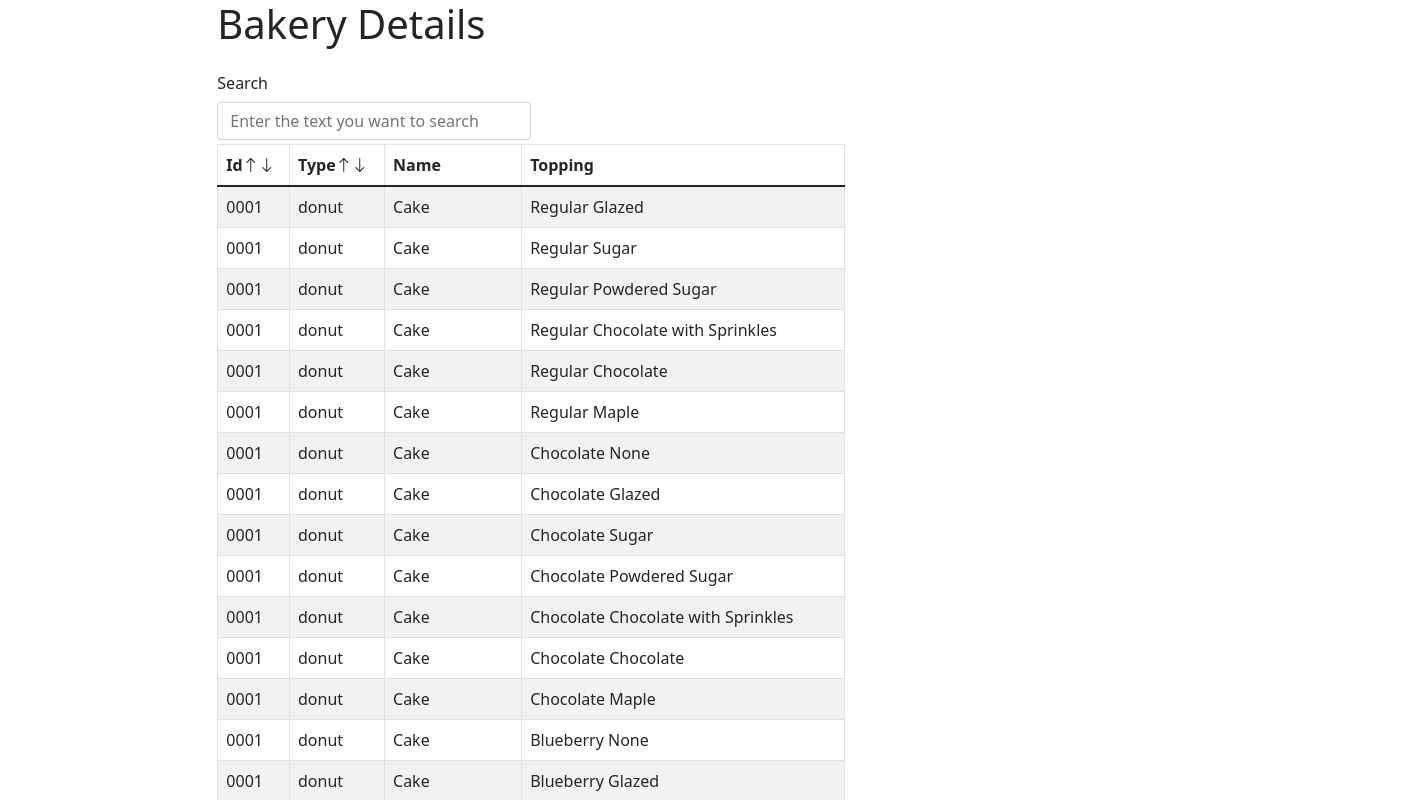
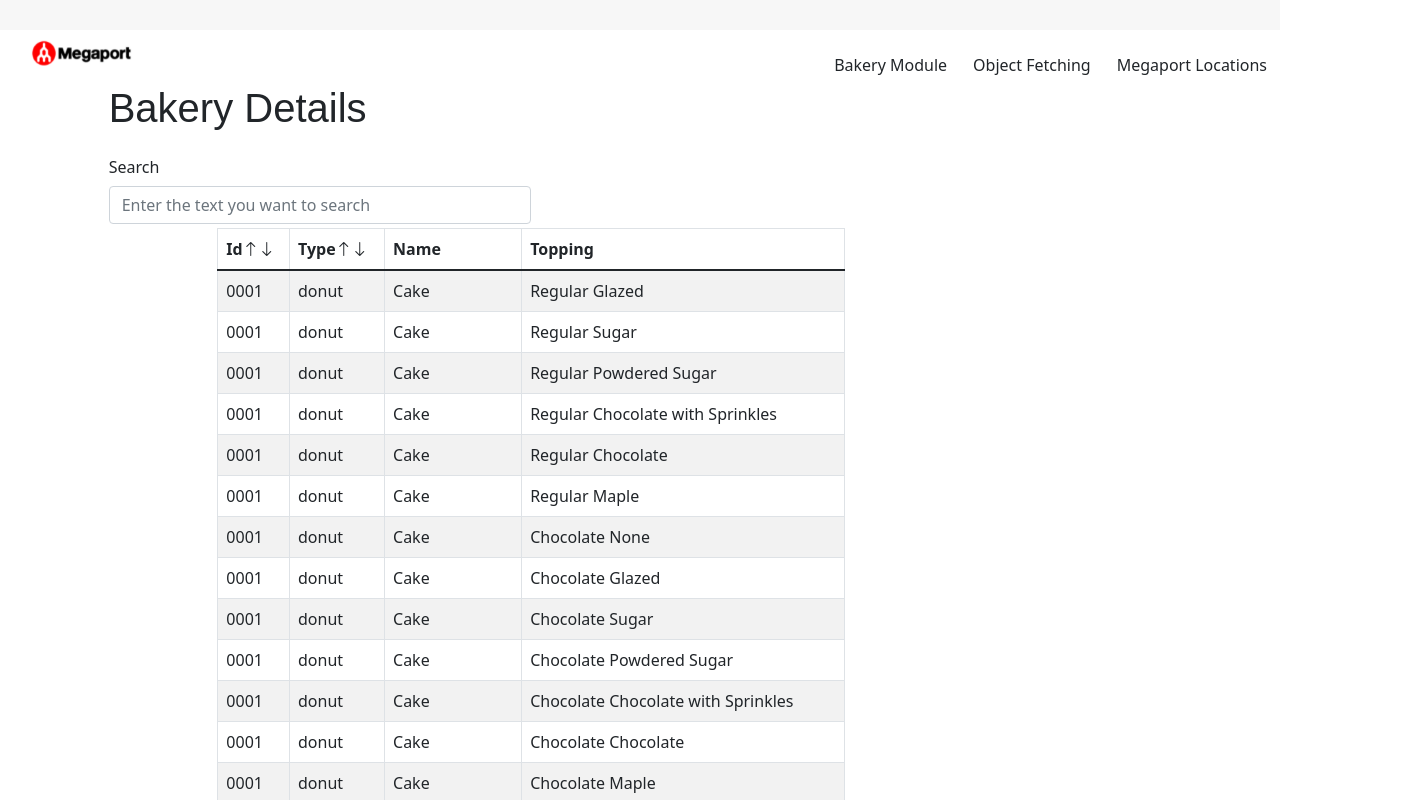
Before and after one commit to dikshanain100/Megaport, an Angular app in the folder assignment/: page /bakery in a window 1280 px wide. Shown: the top 800 px of the page, 1401 px wide, since content can reach past the window. Built offline with nearby package versions, Linux system fonts and the light colour scheme.

Commit message:
diff routes added on parent module

```diff
--- a/assignment/src/app/app.component.css
+++ b/assignment/src/app/app.component.css
@@ -0,0 +1,14 @@
+.blueColor {
+    background-color: #f7f7f7;
+    height: 30px;
+}
+
+.megaport-logo {
+    height: 40px;
+    margin-left: 12px;
+    margin-top: -12px;
+}
+
+.buttons-header {
+    float: right;
+}
--- a/assignment/src/app/app.component.html
+++ b/assignment/src/app/app.component.html
@@ -1 +1,22 @@
+<div class="row">
+    <div class="col-12">
+        <p class="blueColor"></p>
+        <div class="row">
+            <div class="col-6">
+                <img src="/assets/megaPort.PNG" class="megaport-logo">
+            </div>
+            <div class="col-6">
+                <div class="buttons-header">
+                    <button type="button" class="btn" (click)="redirectModule(1)">Bakery Module</button>
+                    <button type="button" class="btn" (click)="redirectModule(2)">Object Fetching</button>
+                    <button type="button" class="btn" (click)="redirectModule(3)">Megaport Locations</button>
+                </div>
+            </div>
+        </div>
+
+    </div>
+</div>
+
+
+
 <router-outlet></router-outlet>
--- a/assignment/src/app/app.component.ts
+++ b/assignment/src/app/app.component.ts
@@ -1,10 +1,27 @@
 import { Component } from '@angular/core';
+import { Router } from '@angular/router';
 
 @Component({
   selector: 'app-root',
   templateUrl: './app.component.html',
   styleUrls: ['./app.component.css']
 })
-export class AppComponent {
-  title = 'assignment';
+export class AppComponent  {
+
+
+  constructor(private router: Router) { }
+
+
+  //  To navigate to different modules
+  redirectModule(module) {
+    if (module == 1) {
+      this.router.navigate(['/bakery']);
+    }
+    else if (module == 2) {
+      this.router.navigate(['/address']);
+    }
+    else {
+      this.router.navigate(['/get']);
+    }
+  }
 }
--- a/assignment/src/app/bakery/bakery.component.css
+++ b/assignment/src/app/bakery/bakery.component.css
@@ -0,0 +1,3 @@
+.title {
+    font-family: sans-serif;
+}
--- a/assignment/src/app/bakery/bakery.component.html
+++ b/assignment/src/app/bakery/bakery.component.html
@@ -1,16 +1,15 @@
 <div class="row ml-2 mb-2">
-  <div class="col-6 offset-md-2">
-    <h1>Bakery Details</h1>
+    <div class="col-12 offset-md-1">
+        <h1 class="title">Bakery Details</h1>
     </div>
 </div>
 
 <div class="row ml-2">
-  <div class="col-6 offset-md-2">
+    <div class="col-8 offset-md-1">
         <!-- <nav class= "navbar"> -->
-      <label for="search" class ="col-sm-2 col-form-label">Search</label>
+        <label for="search" class="col-sm-2 col-form-label">Search</label>
         <div class="col-6">
-        <input type ="text" [(ngModel)] ="searchValue" class="form-control"
-        id ="search" placeholder ="Enter the text you want to search">
+            <input type="text" [(ngModel)]="searchValue" class="form-control" id="search" placeholder="Enter the text you want to search">
         </div>
         <!-- </nav> -->
     </div>
@@ -21,8 +20,8 @@
         <table class="table table-striped table-bordered mt-1">
             <thead>
                 <tr>
-          <th scope="col" class="th-sm">Id<i class="bi bi-arrow-up" (click) = "sortByAsc('id')"></i><i class="bi bi-arrow-down" (click) = "sortByDesc('id')"></i></th>
-          <th scope="col" class="th-sm">Type<i class="bi bi-arrow-up" (click) = "sortByAsc('type')"></i><i class="bi bi-arrow-down" (click) = "sortByDesc('type')"></i></th>
+                    <th scope="col" class="th-sm">Id<i class="bi bi-arrow-up" (click)="sortByAsc('id')"></i><i class="bi bi-arrow-down" (click)="sortByDesc('id')"></i></th>
+                    <th scope="col" class="th-sm">Type<i class="bi bi-arrow-up" (click)="sortByAsc('type')"></i><i class="bi bi-arrow-down" (click)="sortByDesc('type')"></i></th>
                     <th scope="col">Name</th>
                     <th scope="col">Topping</th>
                 </tr>
--- a/assignment/src/app/get/get.component.css
+++ b/assignment/src/app/get/get.component.css
@@ -1,9 +1,13 @@
+.title {
+    font-family: sans-serif;
+}
+
 .table {
     margin-bottom: 0px !important;
 }
 
 .table thead tr {
-    color: #787878;
+    color: black;
     text-align: center;
 }
 
@@ -20,7 +24,7 @@
 
 th {
     position: sticky;
-    background-color: white;
+    background-color: cadetblue;
     top: 0;
 }
 
@@ -29,5 +33,9 @@ th {
     overflow: auto;
     border-radius: 2px !important;
     overflow-y: visible;
-    max-height: 300px;
+    max-height: 350px;
 }
+
+.table>:not(:first-child) {
+    border-top: 2px !important;
+}
--- a/assignment/src/app/get/get.component.html
+++ b/assignment/src/app/get/get.component.html
@@ -1,6 +1,16 @@
-<div class="ml-3 mr-3 rounded" *ngIf="(tableData.length > 0)">
+<div class="row ml-2 mb-2">
+    <div class="col-6 offset-md-1">
+        <h1 class="title">Megaport Details</h1>
+    </div>
+</div>
+
+
+<div class="row ml-2">
+    <div class="col-8 offset-md-1">
+
+        <div class="ml-3 mr-3 rounded" *ngIf="(tableData.length > 0 && !foundError)">
             <div class="tableWrapper">
-        <table class="table table-bordered">
+                <table class="table border">
                     <thead>
                         <tr>
                             <th *ngFor="let header of tableHeader">
@@ -20,6 +30,9 @@
             </div>
         </div>
 
-<div *ngIf="!foundError">
+    </div>
+</div>
+
+<div *ngIf="foundError">
     <p>{{error}}</p>
 </div>
```
Also changed, not shown: assignment/src/assets/megaPort.PNG (added), assignment/src/assets/megaPortLogo.PNG (added). Lines whose indentation alone changed are shown as unchanged.
